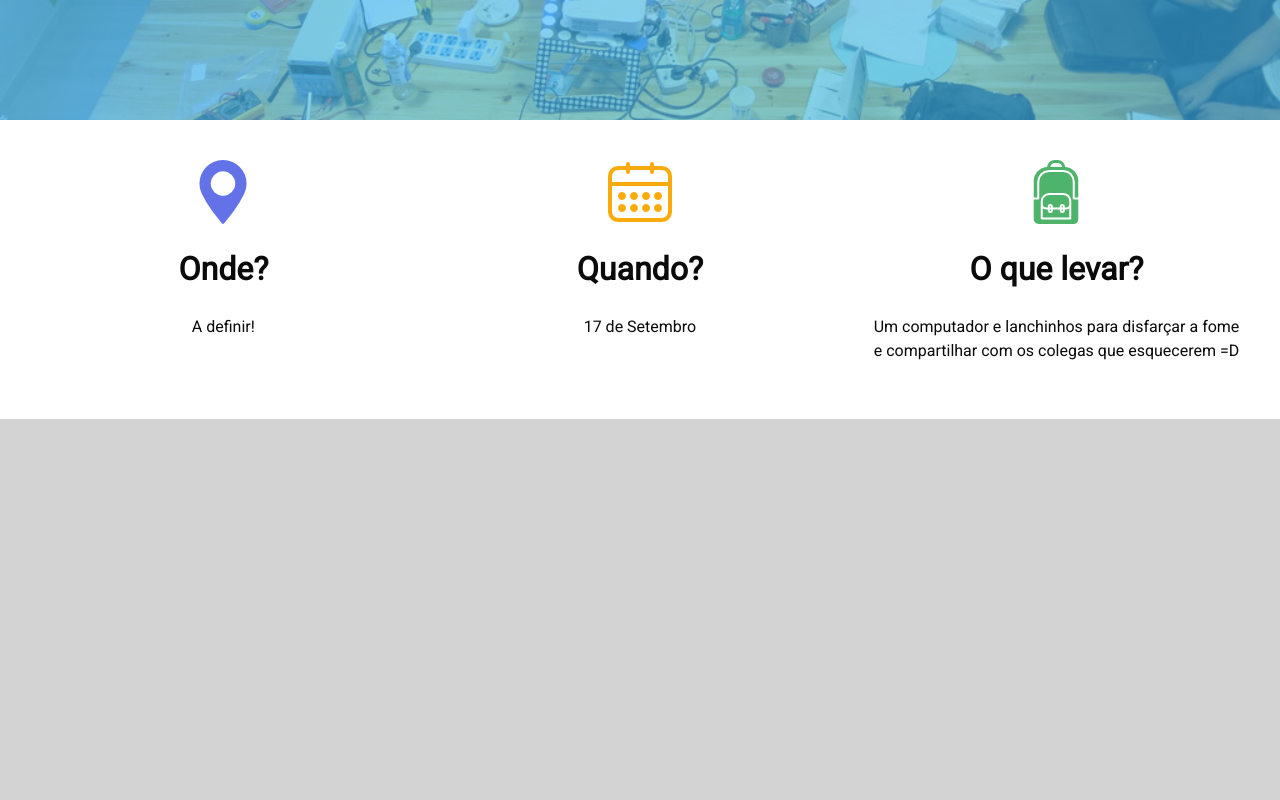
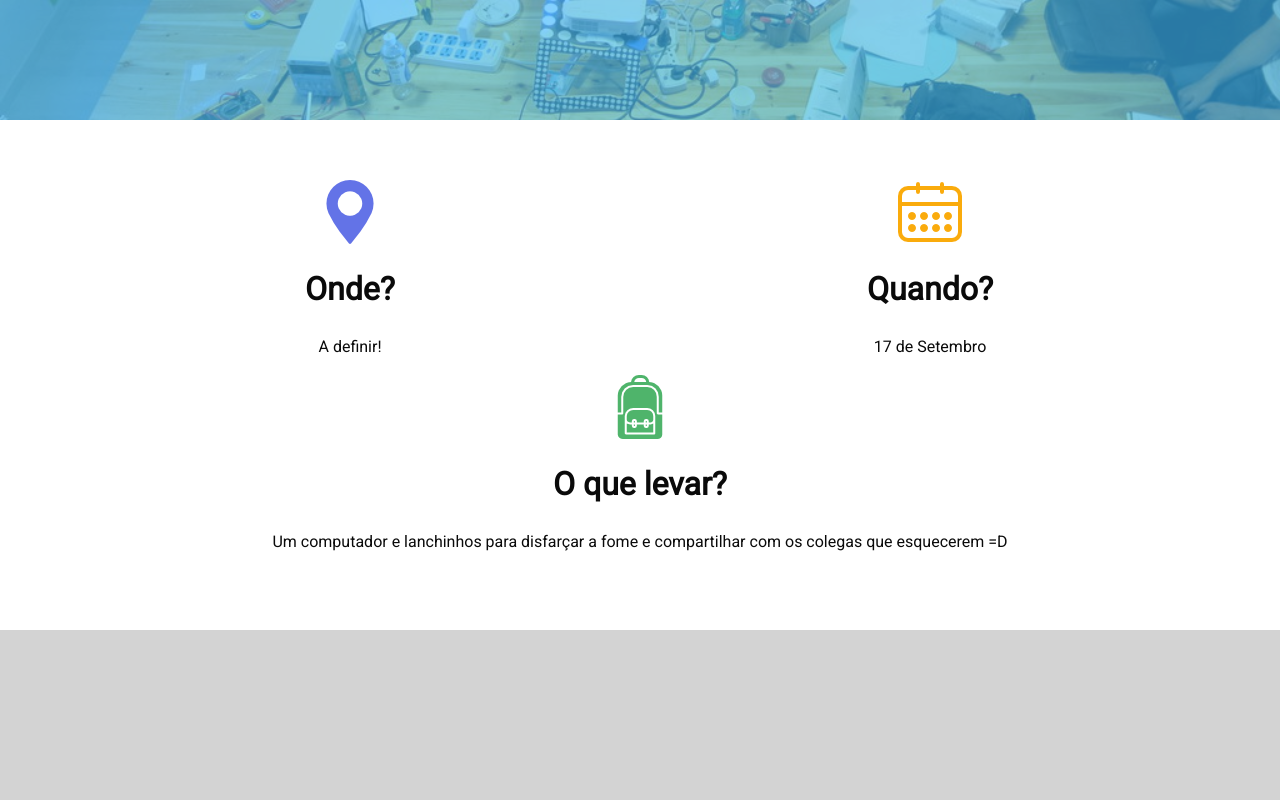
Before and after one commit to gustavoiha/Eventer, a website: page views/app.html in a window 1280 px wide. Shown: the part 600-1400 px from the top of the page. Drawn offline with nearby package versions, Linux system fonts and the light colour scheme.

Commit message:
Updated views

```diff
--- a/public/css/app.css
+++ b/public/css/app.css
@@ -28,9 +28,27 @@
   font-size: 1.8em;
 }
 
+/*.container {
+  width: 100%;
+  padding: 60px;
+}*/
+
 .container {
+  -ms-box-orient: horizontal;
+  display: -webkit-box;
+  display: -moz-box;
+  display: -ms-flexbox;
+  display: -moz-flex;
+  display: -webkit-flex;
+  display: flex;
+  -webkit-flex-wrap: wrap;
+  flex-wrap: wrap;
   width: 100%;
-  padding: 40px;
+  padding: 60px;
+}
+
+.container .box {
+    flex: 1 0 400px;
 }
 
 button {
@@ -50,7 +68,6 @@ body {
 }
 
 section {
-  display: flex;
   align-items: center;
 }
 
--- a/public/css/flexbox.css
+++ b/public/css/flexbox.css
@@ -15,7 +15,7 @@
   box-sizing: border-box;
   min-height: 1px;
 }
-@media screen and (max-width: 767px) {
+(max-width: 800px) {
   .cols {
     display: -webkit-box;
     display: -moz-box;
--- a/views/app.html
+++ b/views/app.html
@@ -5,7 +5,6 @@
     <script src="https://npmcdn.com/vue/dist/vue.min.js"></script>
     <link type="text/css" rel="stylesheet" href="/css/foundation.min.css">
     <link type="text/css" rel="stylesheet" href="/css/app.css">
-    <link type="text/css" rel="stylesheet" href="/css/flexbox.css">
     <link href="https://fonts.googleapis.com/css?family=Roboto" rel="stylesheet">
 </head>
 <body>
@@ -21,23 +20,21 @@
   </section>
 
   <section id="when-section">
-    <div class="container">
-      <div class="cols text-center">
-        <div class='col_one_third media_xs_order_two'>
+    <div class="container text-center">
+      <div class="box">
         <img src="/src/images/icon-location.png">
         <h1>Onde?</h1>
         <p>A definir!</p>
       </div>
-        <div class='col_one_third media_xs_order_three'>
+      <div class="box">
         <img src="/src/images/icon-calendar.png">
         <h1>Quando?</h1>
         <p>17 de Setembro</p>
       </div>
-        <div class='col_one_third media_xs_order_one'>
+      <div class="box">
         <img src="/src/images/icon-backpack.png">
         <h1>O que levar?</h1>
         <p>Um computador e lanchinhos para disfarçar a fome e compartilhar com os colegas que esquecerem =D</p>
-        </div>
       </div>
     </div>
   </section>
```
Lines whose indentation alone changed are shown as unchanged.
